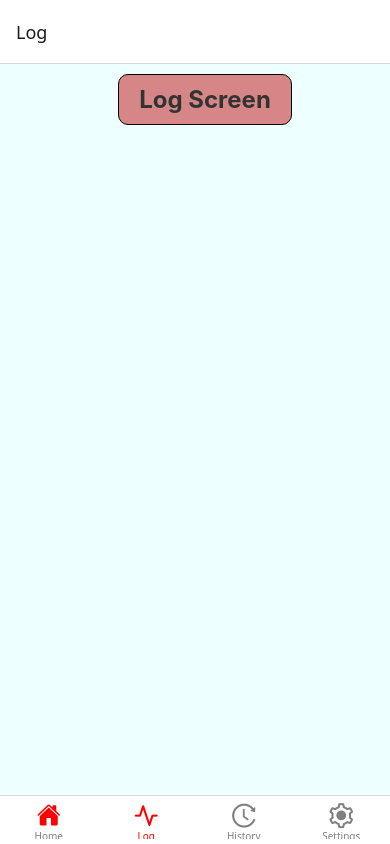
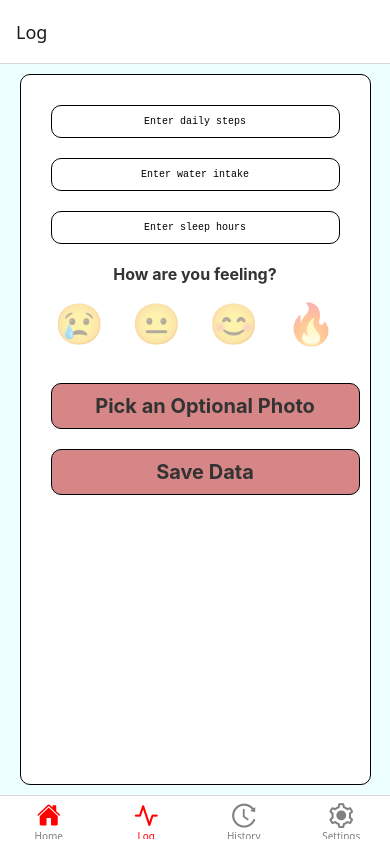
Before and after one commit to shrinivas-sn/wellness-companion-app, a React Native app: screen /Log in a window 390 px wide. Built offline with nearby package versions, Linux system fonts and the light colour scheme; no server answers.

Commit message:
Implemented LogScreen logic with input details form

```diff
--- a/src/components/button.js
+++ b/src/components/CustomButton.js
@@ -1,9 +1,9 @@
 import { StyleSheet, Text, TouchableOpacity, View } from "react-native";
 
-export default function CustomButton({ title }) {
+export default function CustomButton({ title, onPress }) {
   return (
     <View style={styles.container}>
-      <TouchableOpacity style={styles.buttonContainer}>
+      <TouchableOpacity style={styles.buttonContainer} onPress={onPress}>
         <Text style={styles.buttonText}>{title}</Text>
       </TouchableOpacity>
     </View>
@@ -13,10 +13,9 @@ export default function CustomButton({ title }) {
 const styles = StyleSheet.create({
   container: {
     flex: 1,
-    backgroundColor: "#eff",
   },
   buttonContainer: {
-    fontSize: 20,
+    fontSize: 10,
     fontWeight: "bold",
     color: "#333",
     backgroundColor: "#d68686ff",
@@ -30,7 +29,7 @@ const styles = StyleSheet.create({
     justifyContent: "center",
   },
   buttonText: {
-    fontSize: 24,
+    fontSize: 20,
     fontWeight: "bold",
     color: "#333",
   },
--- /dev/null
+++ b/src/components/InputText.js
@@ -0,0 +1,34 @@
+import { StyleSheet, TextInput, View } from "react-native";
+export default function InputText({
+  value,
+  onChangeText,
+  placeholder,
+  keyboardType,
+}) {
+  return (
+    <View>
+      <TextInput
+        style={style.input}
+        value={value}
+        onChangeText={onChangeText}
+        placeholder={placeholder}
+        keyboardType={keyboardType}
+      />
+    </View>
+  );
+}
+
+const style = StyleSheet.create({
+  input: {
+    borderColor: "black",
+    borderWidth: 1,
+    borderRadius: 10,
+    padding: 10,
+    margin: 10,
+    color: "black",
+    fontSize: 10,
+    minWidth: 200,
+    fontFamily: "monospace",
+    textAlign: "center",
+  },
+});
--- /dev/null
+++ b/src/components/MoodPickerEmoji.js
@@ -0,0 +1,39 @@
+import { StyleSheet, Text, TouchableOpacity, View } from "react-native";
+
+export default function MoodPickerEmoji({ mood, setMood }) {
+  const emojis = ["😢", "😐", "😊", "🔥"];
+
+  return (
+    <View>
+      <Text style={styles.moodTitle}>How are you feeling?</Text>
+      <View style={styles.emojiRow}>
+        {emojis.map((emoji) => (
+          <TouchableOpacity key={emoji} onPress={() => setMood(emoji)}>
+            <Text style={[styles.emoji, { opacity: mood === emoji ? 1 : 0.4 }]}>
+              {emoji}
+            </Text>
+          </TouchableOpacity>
+        ))}
+      </View>
+    </View>
+  );
+}
+
+const styles = StyleSheet.create({
+  moodTitle: {
+    fontSize: 16,
+    fontWeight: "bold",
+    textAlign: "center",
+    marginTop: 10,
+    color: "#333",
+  },
+  emojiRow: {
+    flexDirection: "row",
+    justifyContent: "space-around",
+    paddingVertical: 15,
+    marginBottom: 10,
+  },
+  emoji: {
+    fontSize: 40,
+  },
+});
--- a/src/screens/HistoryScreen.js
+++ b/src/screens/HistoryScreen.js
@@ -1,4 +1,4 @@
-import Button from "../components/button";
+import Button from "../components/CustomButton";
 import ScreenWrapper from "../components/ScreenWrapper";
 export default function HistoryScreen() {
   return (
--- a/src/screens/HomeScreen.js
+++ b/src/screens/HomeScreen.js
@@ -1,4 +1,4 @@
-import Button from "../components/button";
+import Button from "../components/CustomButton";
 import MotivationalQuote from "../components/MotivationalQuote";
 import ScreenWrapper from "../components/ScreenWrapper";
 export default function HomeScreen() {
--- a/src/screens/LogScreen.js
+++ b/src/screens/LogScreen.js
@@ -1,9 +1,111 @@
-import Button from "../components/button";
+import { useState } from "react";
+import { Alert, Image, ScrollView, StyleSheet } from "react-native";
+// 1. Image Picker Import
+import * as ImagePicker from "expo-image-picker";
+
+import CustomButton from "../components/CustomButton";
+import InputText from "../components/InputText";
+import MoodPicker from "../components/MoodPickerEmoji";
 import ScreenWrapper from "../components/ScreenWrapper";
+
 export default function LogScreen() {
+  const [steps, setSteps] = useState("");
+  const [water, setWater] = useState("");
+  const [sleep, setSleep] = useState("");
+  const [mood, setMood] = useState("");
+  const [photo, setPhoto] = useState(null);
+
+  const pickImage = async () => {
+    // 1. EXPLICITLY ASK FOR PERMISSION FIRST
+    const permissionResult =
+      await ImagePicker.requestMediaLibraryPermissionsAsync();
+
+    if (permissionResult.granted === false) {
+      Alert.alert(
+        "Permission Denied",
+        "We need access to your camera roll to add a photo!",
+      );
+      return;
+    }
+
+    let result = await ImagePicker.launchImageLibraryAsync({
+      mediaTypes: ImagePicker.MediaTypeOptions.Images,
+      allowsEditing: true,
+      aspect: [4, 3],
+      quality: 0.5,
+    });
+
+    if (!result.canceled) {
+      setPhoto(result.assets[0].uri);
+    }
+  };
+
+  const handleSave = () => {
+    if (!steps || !water || !sleep || !mood) {
+      Alert.alert("Hold on!", "Please fill out all fields and pick a mood.");
+      return;
+    }
+
+    console.log("Saved:", { steps, water, sleep, mood, photo });
+    Alert.alert("Success!", "Data saved for today.");
+
+    setSteps("");
+    setWater("");
+    setSleep("");
+    setMood("");
+    setPhoto(null);
+  };
+
   return (
     <ScreenWrapper>
-      <Button title="Log Screen" />
+      <ScrollView style={styles.inputform}>
+        <InputText
+          placeholder="Enter daily steps"
+          onChangeText={setSteps}
+          value={steps}
+          keyboardType="numeric"
+        />
+        <InputText
+          placeholder="Enter water intake"
+          onChangeText={setWater}
+          value={water}
+          keyboardType="numeric"
+        />
+        <InputText
+          placeholder="Enter sleep hours"
+          onChangeText={setSleep}
+          value={sleep}
+          keyboardType="numeric"
+        />
+
+        <MoodPicker mood={mood} setMood={setMood} />
+
+        <CustomButton title="Pick an Optional Photo" onPress={pickImage} />
+
+        {photo && <Image source={{ uri: photo }} style={styles.imagePreview} />}
+
+        <CustomButton title="Save Data" onPress={handleSave} />
+      </ScrollView>
     </ScreenWrapper>
   );
 }
+
+const styles = StyleSheet.create({
+  inputform: {
+    backgroundColor: "#fff",
+    borderColor: "black",
+    borderWidth: 1,
+    borderRadius: 10,
+    padding: 20,
+    margin: 10,
+    width: "90%",
+  },
+  imagePreview: {
+    width: 200,
+    height: 200,
+    alignSelf: "center",
+    borderRadius: 10,
+    marginTop: 10,
+    marginBottom: 10,
+  },
+});
--- a/src/screens/SettingsScreen.js
+++ b/src/screens/SettingsScreen.js
@@ -1,4 +1,4 @@
-import Button from "../components/button";
+import Button from "../components/CustomButton";
 import ScreenWrapper from "../components/ScreenWrapper";
 export default function SettingsScreen() {
   return (
```
